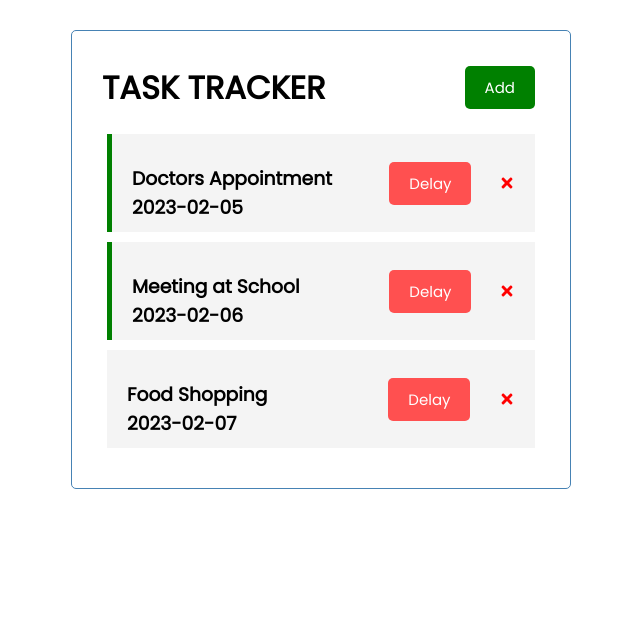
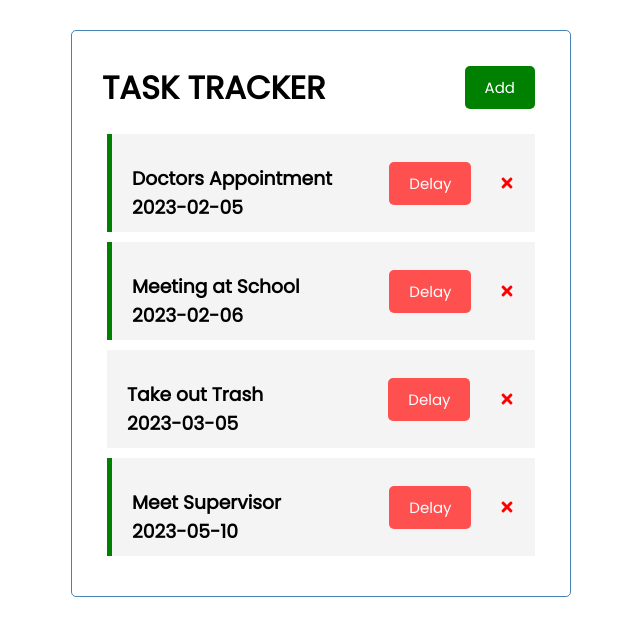
Before and after one commit to Sheam1685/react-app, a React (Create React App) app: page / in a window 1280 px wide. Shown: the top 636 px of the page, without its empty margins (319-959 px from the left). Built offline with nearby package versions, Linux system fonts and the light colour scheme; data requests are answered from the project's data file.

Commit message:
Backend Built using Json server

```diff
--- /dev/null
+++ b/db.json
@@ -0,0 +1,28 @@
+{
+  "tasks": [
+    {
+      "id": 1,
+      "text": "Doctors Appointment",
+      "day": "2023-02-05",
+      "reminder": true
+    },
+    {
+      "id": 2,
+      "text": "Meeting at School",
+      "day": "2023-02-06",
+      "reminder": true
+    },
+    {
+      "id": 3,
+      "text": "Take out Trash",
+      "day": "2023-03-05",
+      "reminder": false
+    },
+    {
+      "id": 4,
+      "text": "Meet Supervisor",
+      "day": "2023-05-10",
+      "reminder": true
+    }
+  ]
+}
--- a/package.json
+++ b/package.json
@@ -6,6 +6,7 @@
     "@testing-library/jest-dom": "^5.16.5",
     "@testing-library/react": "^13.4.0",
     "@testing-library/user-event": "^13.5.0",
+    "json-server": "^0.17.3",
     "react": "^18.2.0",
     "react-dom": "^18.2.0",
     "react-icons": "^4.9.0",
@@ -16,7 +17,8 @@
     "start": "react-scripts start",
     "build": "react-scripts build",
     "test": "react-scripts test",
-    "eject": "react-scripts eject"
+    "eject": "react-scripts eject",
+    "server": "json-server --watch  db.json --port 5000"
   },
   "eslintConfig": {
     "extends": [
--- a/src/App.js
+++ b/src/App.js
@@ -1,61 +1,120 @@
-import Header from './components/Header';
 import Tasks from './components/Tasks';
 import AddTask from './components/AddTask';
-import { useState } from 'react';
+import Header from './components/Header';
+import { useState, useEffect } from 'react';
 
-const initialTasks = [
-  {
-      id: 1,
-      text: 'Doctors Appointment',
-      day: '2023-02-05',
-      reminder: true,
-  },
-  {
-      id: 2,
-      text: 'Meeting at School',
-      day: '2023-02-06',
-      reminder: true,
-  },
-  {
-      id: 3,
-      text: 'Food Shopping',
-      day: '2023-02-07',
-      reminder: false,
-  },
-];
+const App = () => {
+  const [tasks, setTasks] = useState([]);
+  const [showAddTask, setShowAddTask] = useState(false)
 
-function App() {
-  const [tasks, setTasks] = useState(initialTasks);
-  const [showAddTask, setShowAddTask] = useState(false)
+  const fetchTasks = async () => {
+    const res = await fetch('http://localhost:5000/tasks');
+    const data = await res.json();
+    return data;
+  }
+  useEffect(() => {
+    const getTasks = async () => {
+      const tasksFromServer = await fetchTasks();
+      setTasks(tasksFromServer);
+    }
+    getTasks();
+  }, []);
 
   const showAddTaskForm = () => {
     setShowAddTask(!showAddTask);
   }
 
-  const addTask = (task) => {
-    // iterate over the tasks and find the max id
+  const addTask = async(task) => {
     const maxId = tasks.reduce((max, task) => task.id > max ? task.id : max, 0);
     const newTask = {id: maxId + 1, ...task};
-    setTasks([...tasks, newTask]);
+    try {
+      const response = await fetch(`http://localhost:5000/tasks`, {
+      method: 'POST',
+      headers: {
+        'Content-Type': 'application/json',
+      },
+      body: JSON.stringify(newTask),
+    });
+    if (!response.ok) {
+      throw new Error('Failed to delete item');
+    }
+    const data = await response.json();
+    setTasks([...tasks, data]);
+    } catch (error) {
+      console.error(error);
+    }
+    // iterate over the tasks and find the max id
   }
-  const delayTask = (id) => {
-    setTasks(prevTasks => {
-      return prevTasks.map((task) => {
-          if (task.id === id) {
-              const d = new Date(task.day);
-              d.setDate(d.getDate() + 1);
-              return {...task, day : d.toISOString().slice(0,10)}
-          }
-          return task;
-      })
-    });
+  const delayTask = async(id) => {
+    // filter out the task with the id
+    const taskToDelay = tasks.find((task) => task.id === id);
+    const d = new Date(taskToDelay.day);
+    d.setDate(d.getDate() + 1);
+    const updatedData = {...taskToDelay, day : d.toISOString().slice(0,10)};
+
+    try {
+      const response = await fetch(`http://localhost:5000/tasks/${id}`, {
+        method: 'PUT',
+        headers: {
+          'Content-Type': 'application/json',
+        },
+        body: JSON.stringify(updatedData),
+      });
+
+      if (!response.ok) {
+        throw new Error('Failed to update item');
+      }
+
+      const updatedItem = await response.json();
+      setTasks(tasks.map((task) => task.id === id ? updatedItem : task));
+    } catch (error) {
+      console.error(error);
+    }
+    // setTasks(prevTasks => {
+    //   return prevTasks.map((task) => {
+    //       if (task.id === id) {
+    //           const d = new Date(task.day);
+    //           d.setDate(d.getDate() + 1);
+    //           return {...task, day : d.toISOString().slice(0,10)}
+    //       }
+    //       return task;
+    //   })
+    // });
   }
-  const deleteTask = (id) => {
+  const deleteTask = async(id) => {
+    try{
+        const response = await fetch(`http://localhost:5000/tasks/${id}`, {method: 'DELETE'});
+        if (!response.ok) {
+          throw new Error('Failed to delete item');
+        }
+    }catch(err){
+        console.error(err);
+    }
     setTasks(tasks.filter((task) => task.id !== id));
   }
-  const toggleReminder = (id) => {
-    setTasks(tasks.map((task) => task.id === id ? {...task, reminder: !task.reminder} : task));
-    console.log(id);
+  const toggleReminder = async(id) => {
+    // filter out the task with the id and toggle the reminder
+    const taskToToggle = tasks.find((task) => task.id === id);
+    const updatedData = {...taskToToggle, reminder: !taskToToggle.reminder};
+    try {
+      const response = await fetch(`http://localhost:5000/tasks/${id}`, {
+        method: 'PUT',
+        headers: {
+          'Content-Type': 'application/json',
+        },
+        body: JSON.stringify(updatedData),
+      });
+
+      if (!response.ok) {
+        throw new Error('Failed to update item');
+      }
+
+      const updatedItem = await response.json();
+      setTasks(tasks.map((task) => task.id === id ? updatedItem : task));
+    } catch (error) {
+      console.error(error);
+    }
+    //setTasks(tasks.map((task) => task.id === id ? {...task, reminder: !task.reminder} : task));
   }
   return (
     <div className="container">
```
Also changed, not shown: 1 other file (tests, documents, lock files or other folders).
